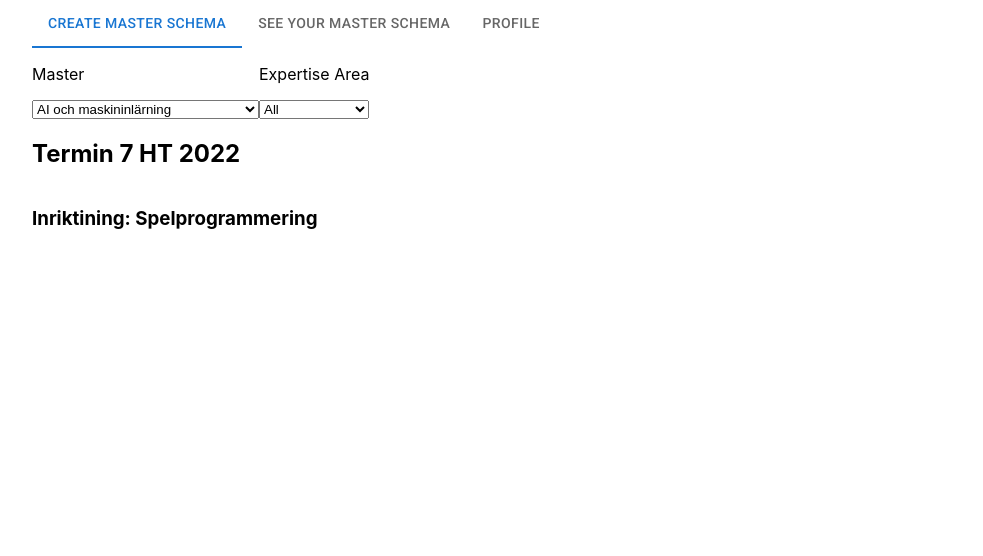
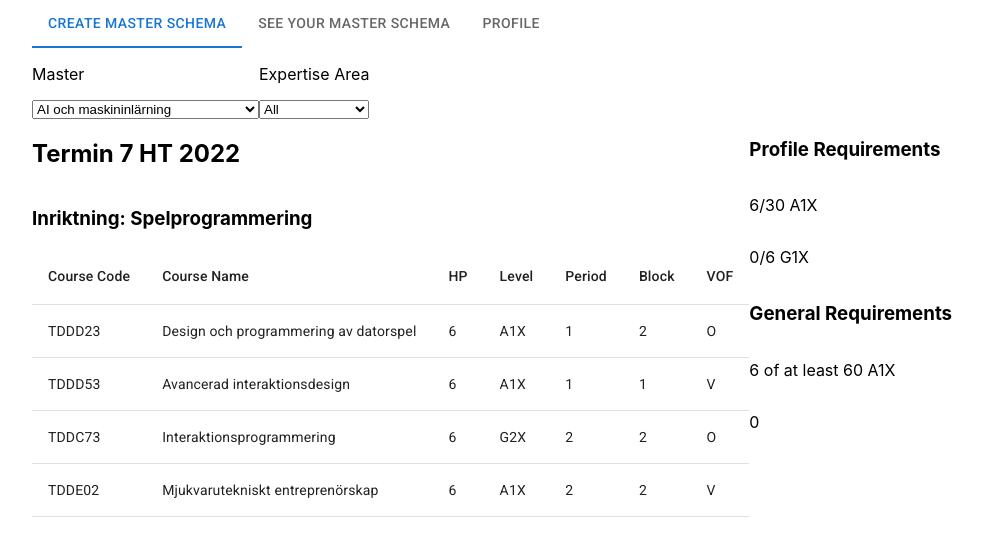
Before and after one commit to WebLabs-AB/MasterChooserApplication, a React (Create React App) app in the folder Frontend/masterfrontend/: page / in a window 1280 px wide. Shown: the top 556 px of the page, without its empty margins (32-1015 px from the left). Built offline with nearby package versions, Linux system fonts and the light colour scheme.

Commit message:
Added elements to layout

```diff
--- /dev/null
+++ b/Frontend/masterfrontend/src/Components/CourseTable.tsx
@@ -0,0 +1,65 @@
+import Table from "@mui/material/Table";
+import TableBody from "@mui/material/TableBody";
+import TableCell from "@mui/material/TableCell";
+import TableContainer from "@mui/material/TableContainer";
+import TableHead from "@mui/material/TableHead";
+import TableRow from "@mui/material/TableRow";
+
+function createData(
+  code: string,
+  name: string,
+  hp: number,
+  level: string,
+  period: number,
+  block: number,
+  vof: string
+) {
+  return { code, name, hp, level, period, block, vof };
+}
+
+const names = [
+  "Design och programmering av datorspel",
+  "Avancerad interaktionsdesign",
+  "Interaktionsprogrammering",
+  "Mjukvarutekniskt entreprenörskap",
+];
+
+const rows = [
+  createData("TDDD23", names[0], 6, "A1X", 1, 2, "O"),
+  createData("TDDD53", names[1], 6, "A1X", 1, 1, "V"),
+  createData("TDDC73", names[2], 6, "G2X", 2, 2, "O"),
+  createData("TDDE02", names[3], 6, "A1X", 2, 2, "V"),
+];
+
+export const CourseTable: React.FC = () => {
+  return (
+    <TableContainer>
+      <Table>
+        <TableHead>
+          <TableRow>
+            <TableCell>Course Code</TableCell>
+            <TableCell>Course Name</TableCell>
+            <TableCell>HP</TableCell>
+            <TableCell>Level</TableCell>
+            <TableCell>Period</TableCell>
+            <TableCell>Block</TableCell>
+            <TableCell>VOF</TableCell>
+          </TableRow>
+        </TableHead>
+        <TableBody>
+          {rows.map((row) => (
+            <TableRow>
+              <TableCell>{row.code}</TableCell>
+              <TableCell>{row.name}</TableCell>
+              <TableCell>{row.hp}</TableCell>
+              <TableCell>{row.level}</TableCell>
+              <TableCell>{row.period}</TableCell>
+              <TableCell>{row.block}</TableCell>
+              <TableCell>{row.vof}</TableCell>
+            </TableRow>
+          ))}
+        </TableBody>
+      </Table>
+    </TableContainer>
+  );
+};
--- /dev/null
+++ b/Frontend/masterfrontend/src/Components/GeneralReq.tsx
@@ -0,0 +1,14 @@
+import Stack from "@mui/material/Stack";
+
+const currentA1X = 6;
+const currentG1X = 0;
+
+export const GeneralReq: React.FC = () => {
+  return (
+    <Stack>
+      <h3>General Requirements</h3>
+      <p>{currentA1X} of at least 60 A1X</p>
+      <p>{currentG1X}</p>
+    </Stack>
+  );
+};
--- /dev/null
+++ b/Frontend/masterfrontend/src/Components/ProfileReq.tsx
@@ -0,0 +1,14 @@
+import Stack from "@mui/material/Stack";
+
+const currentA1X = 6;
+const currentG1X = 0;
+
+export const ProfileReq: React.FC = () => {
+  return (
+    <Stack>
+      <h3>Profile Requirements</h3>
+      <p>{currentA1X}/30 A1X</p>
+      <p>{currentG1X}/6 G1X</p>
+    </Stack>
+  );
+};
--- a/Frontend/masterfrontend/src/Screens/CreateMasterPage.tsx
+++ b/Frontend/masterfrontend/src/Screens/CreateMasterPage.tsx
@@ -2,6 +2,10 @@ import Container from "@mui/material/Container";
 import Tabs from "@mui/material/Tabs";
 import Tab from "@mui/material/Tab";
 import Stack from "@mui/material/Stack";
+
+import { CourseTable } from "../Components/CourseTable";
+import { ProfileReq } from "../Components/ProfileReq";
+import { GeneralReq } from "../Components/GeneralReq";
 
 export const CreateMasterPage: React.FC = () => {
   const tabs = ["Create master schema", "See your master schema", "Profile"];
@@ -36,7 +40,12 @@ export const CreateMasterPage: React.FC = () => {
       <Stack direction="row">
         <Stack direction="column">
           <h2>Termin 7 HT 2022</h2>
-          <h3>Inriktining: Spelprogrammering</h3>
+          <h3>Inriktning: Spelprogrammering</h3>
+          <CourseTable />
+        </Stack>
+        <Stack direction="column">
+          <ProfileReq />
+          <GeneralReq />
         </Stack>
       </Stack>
     </Container>
```
